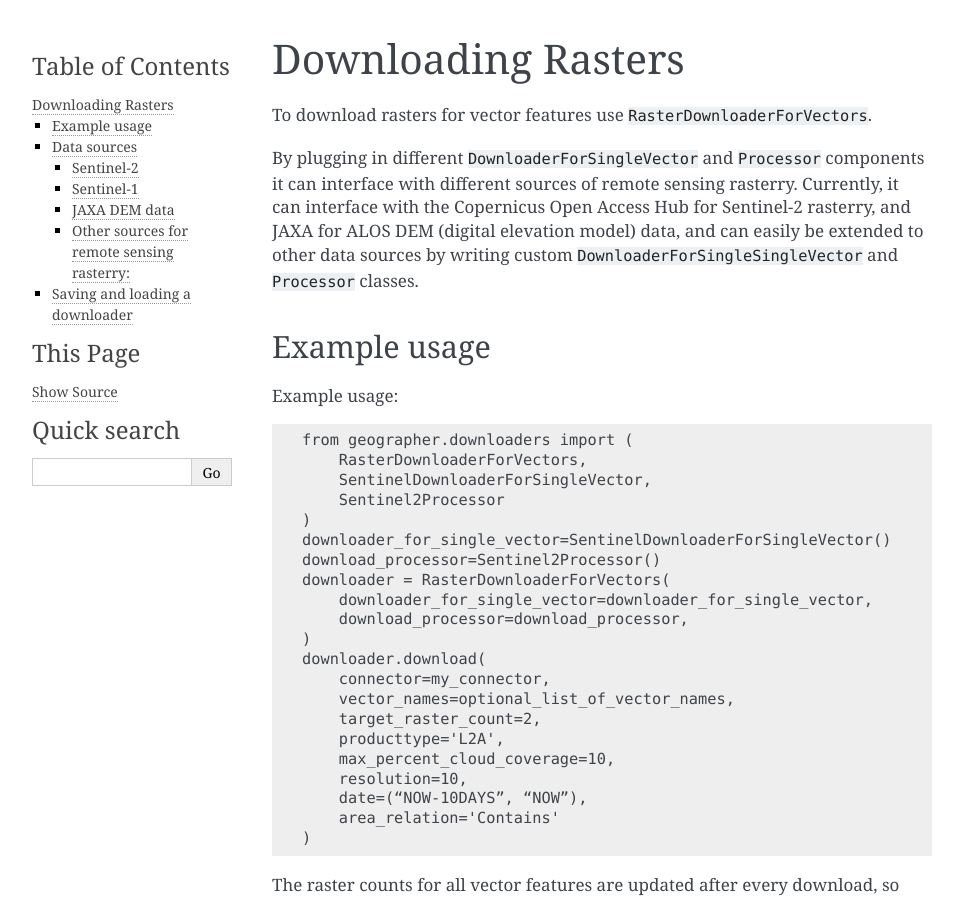
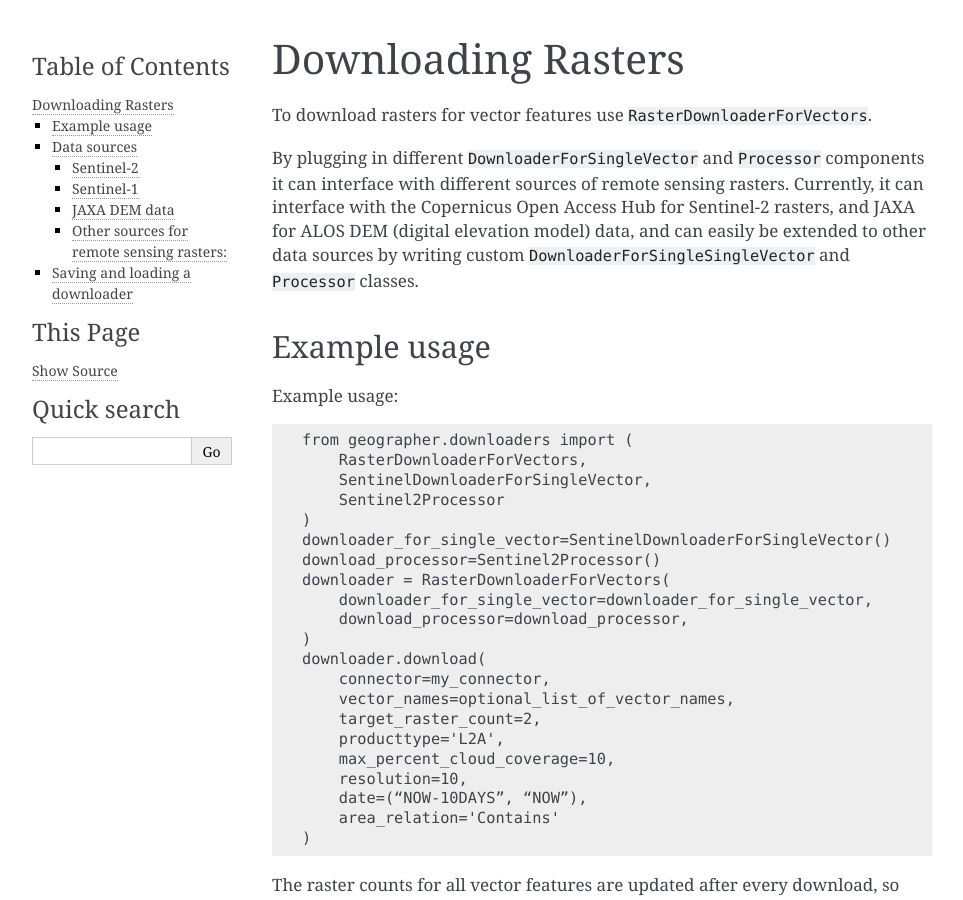
Before and after one commit to dida-do/GeoGrapher, a Sphinx documentation site: the page built from docs/source/downloaders.rst, in a window 1280 px wide and 900 px high. Shown: the whole window, without its empty margins (148-1111 px from the left). Built offline with Sphinx 7.4.7, drawn with Linux system fonts in a browser that asks for light colours; pages that are not in the unit, such as notebooks, are missing from menus; some of the changed text lies outside the part shown.

Commit message:
rasterry -> rasters

```diff
--- a/docs/source/downloaders.rst
+++ b/docs/source/downloaders.rst
@@ -4,9 +4,9 @@ Downloading Rasters
 To download rasters for vector features use ``RasterDownloaderForVectors``.
 
 By plugging in different ``DownloaderForSingleVector`` and ``Processor``
-components it can interface with different sources of remote sensing rasterry.
+components it can interface with different sources of remote sensing rasters.
 Currently, it can interface with the Copernicus Open Access Hub for Sentinel-2
-rasterry, and JAXA for ALOS DEM (digital elevation model) data, and can easily
+rasters, and JAXA for ALOS DEM (digital elevation model) data, and can easily
 be extended to other data sources by writing custom
 ``DownloaderForSingleSingleVector`` and ``Processor`` classes.
 
@@ -89,7 +89,7 @@ JAXA DEM data
 For *JAXA* DEM (digital elevation model) data use ``JAXADownloaderForSingleVector``
 and ``JAXADownloadProcessor``.
 
-Other sources for remote sensing rasterry:
+Other sources for remote sensing rasters:
 ~~~~~~~~~~~~~~~~~~~~~~~~~~~~~~~~~~~~~~~~~
 
 Subclass ``DownloaderForSingleSingleVector`` and ``Processor`` to interface with
```
